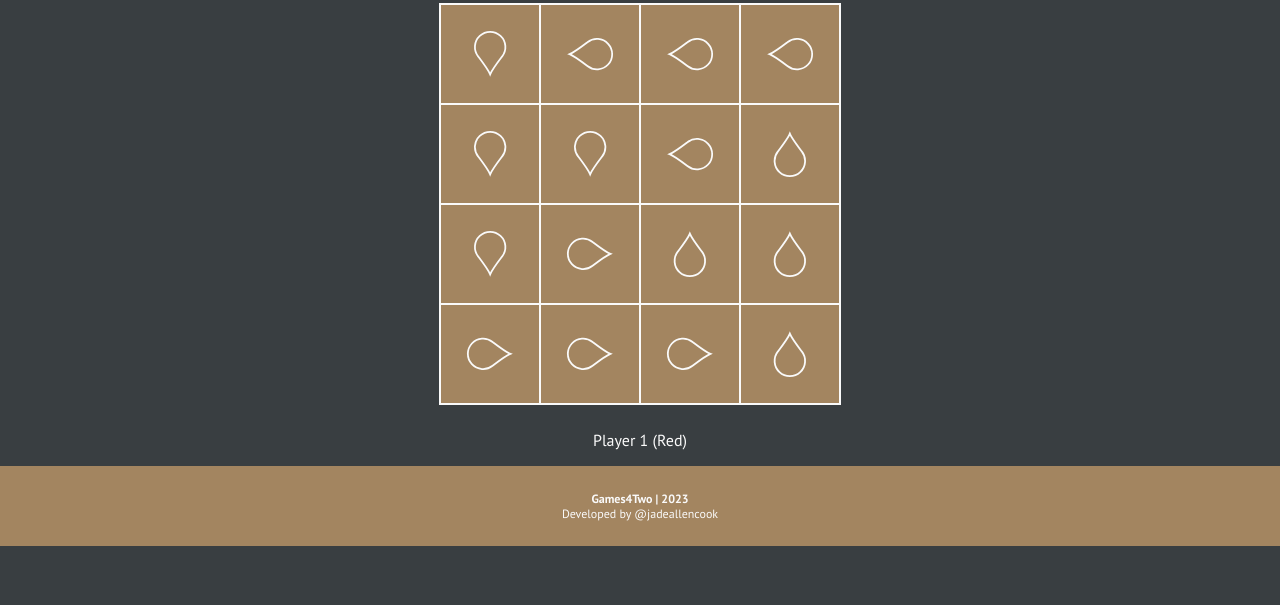
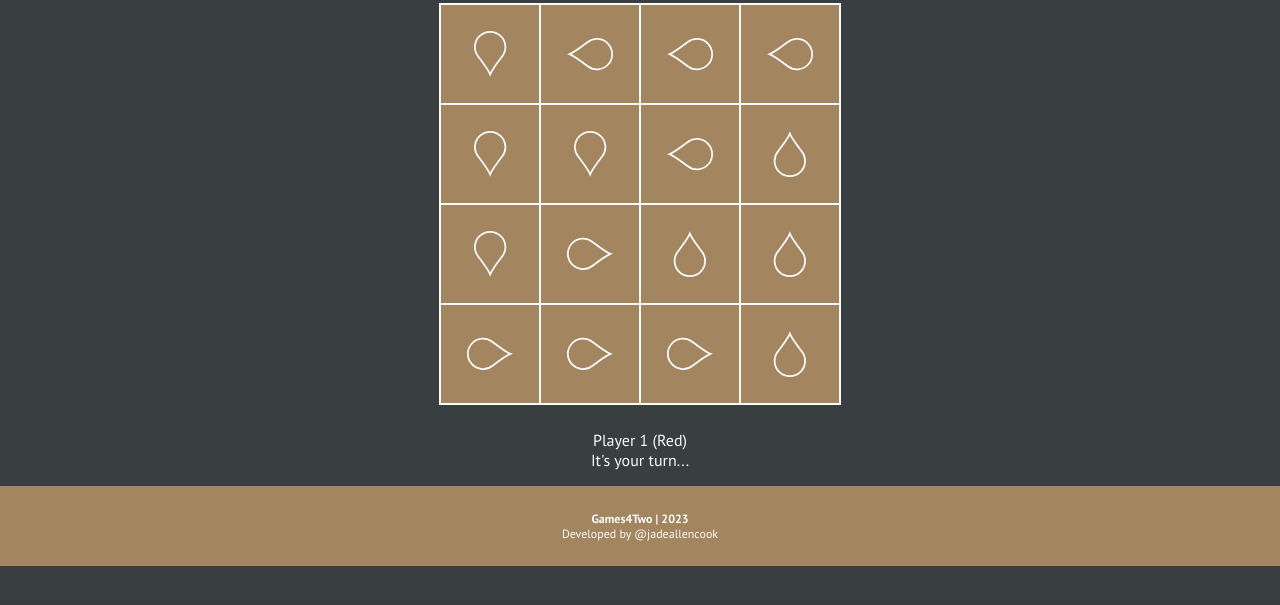
Before and after one commit to jadeallencook/orbito, a React app: page / in a window 1280 px wide. Shown: the part 115-720 px from the top of the page. Built offline with nearby package versions, Linux system fonts and the light colour scheme.

Commit message:
added win logic to orbito

```diff
--- a/src/games/orbito/index.js
+++ b/src/games/orbito/index.js
@@ -18,10 +18,6 @@ const Teardrop = ({ value }) => {
     </svg>
   );
 };
-
-const Orbito = () => {
-  const [board, setBoard] = useState(Array(16).fill(null));
-  const [isPlayerOne, setIsPlayerOne] = useState(true);
 
 const rotateBoard = (board) => {
   const newBoard = Array(16).fill(null);
@@ -44,12 +40,66 @@ const Orbito = () => {
   return newBoard;
 };
 
+const checkIfWinner = (board) => {
+  const winningCombinations = [
+    [0, 1, 2, 3],
+    [4, 5, 6, 7],
+    [0, 4, 8, 12],
+    [1, 5, 9, 13],
+    [2, 6, 10, 14],
+    [3, 7, 11, 15],
+    [8, 9, 10, 11],
+    [12, 13, 14, 15],
+  ];
+  for (let i = 0; i < winningCombinations.length; i++) {
+    const [a, b, c, d] = winningCombinations[i];
+    if (
+      board[a] !== null &&
+      board[a] === board[b] &&
+      board[a] === board[c] &&
+      board[a] === board[d]
+    ) {
+      return board[a];
+    }
+  }
+  return null;
+};
+
+const Orbito = () => {
+  const [board, setBoard] = useState(Array(16).fill(null));
+  const [isPlayerOne, setIsPlayerOne] = useState(true);
+  const [winner, setWinner] = useState(null);
+
+  const handleWinner = (winner) => {
+    console.log(winner);
+    setWinner(winner);
+  };
+
   const handleClick = (index) => {
-    let newBoard = [...board];
+    if (winner !== null) {
+      return;
+    }
+
+    const newBoard = [...board];
     newBoard[index] = isPlayerOne;
-    newBoard = rotateBoard(newBoard);
+    const rotatedBoard = rotateBoard(newBoard);
+    const isWinner = checkIfWinner(newBoard) || checkIfWinner(rotatedBoard);
+
+    if (checkIfWinner(rotatedBoard) !== null) {
+      setBoard(rotatedBoard);
+    } else if (checkIfWinner(newBoard)) {
       setBoard(newBoard);
+    }
+
+    if (isWinner !== null) {
+      handleWinner(isWinner);
+      return;
+    }
+
+    setBoard(rotatedBoard);
+
     setIsPlayerOne(!isPlayerOne);
+    return;
   };
 
   return (
@@ -60,7 +110,7 @@ const Orbito = () => {
           <div
             className="orbito__board__cell"
             id={`orbito__cell-${index}`}
-            onClick={() => handleClick(index)}
+            onClick={winner !== null ? null : () => handleClick(index)}
             key={`orbito__cell-${index}`}
           >
             <div>
@@ -70,9 +120,15 @@ const Orbito = () => {
         ))}
       </div>
       <p className="orbito__message">
-        <span className="orbito__message__player">
-          {isPlayerOne ? "Player 1 (Red)" : "Player 2 (Green)"}
+        <>
+          <span>
+            {isPlayerOne || winner === isPlayerOne
+              ? "Player 1 (Red)"
+              : "Player 2 (Green)"}
           </span>
+
+          <span>{winner !== null ? "WINNER" : "It's your turn..."}</span>
+        </>
       </p>
     </div>
   );
--- a/src/games/orbito/style.css
+++ b/src/games/orbito/style.css
@@ -1,7 +1,3 @@
-div.orbito {
-
-}
-
 div.orbito__board {
     display: grid;
     height: 400px;
@@ -14,6 +10,10 @@ div.orbito__board {
 
 div.orbito > p.orbito__message {
     text-align: center;
+}
+
+div.orbito>p.orbito__message > span {
+    display: block;
 }
 
 div.orbito > h1.orbito__title {
```
Lines whose indentation alone changed are shown as unchanged.
